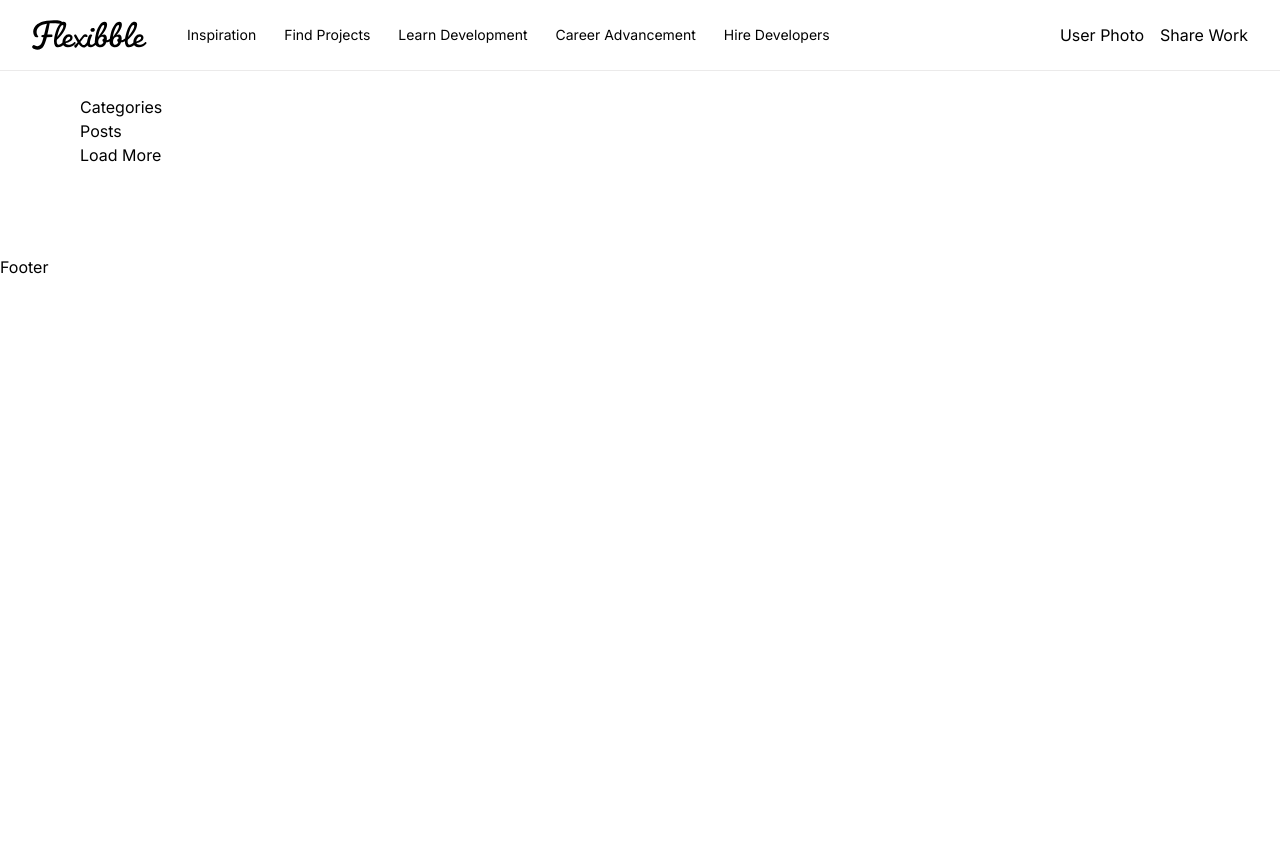
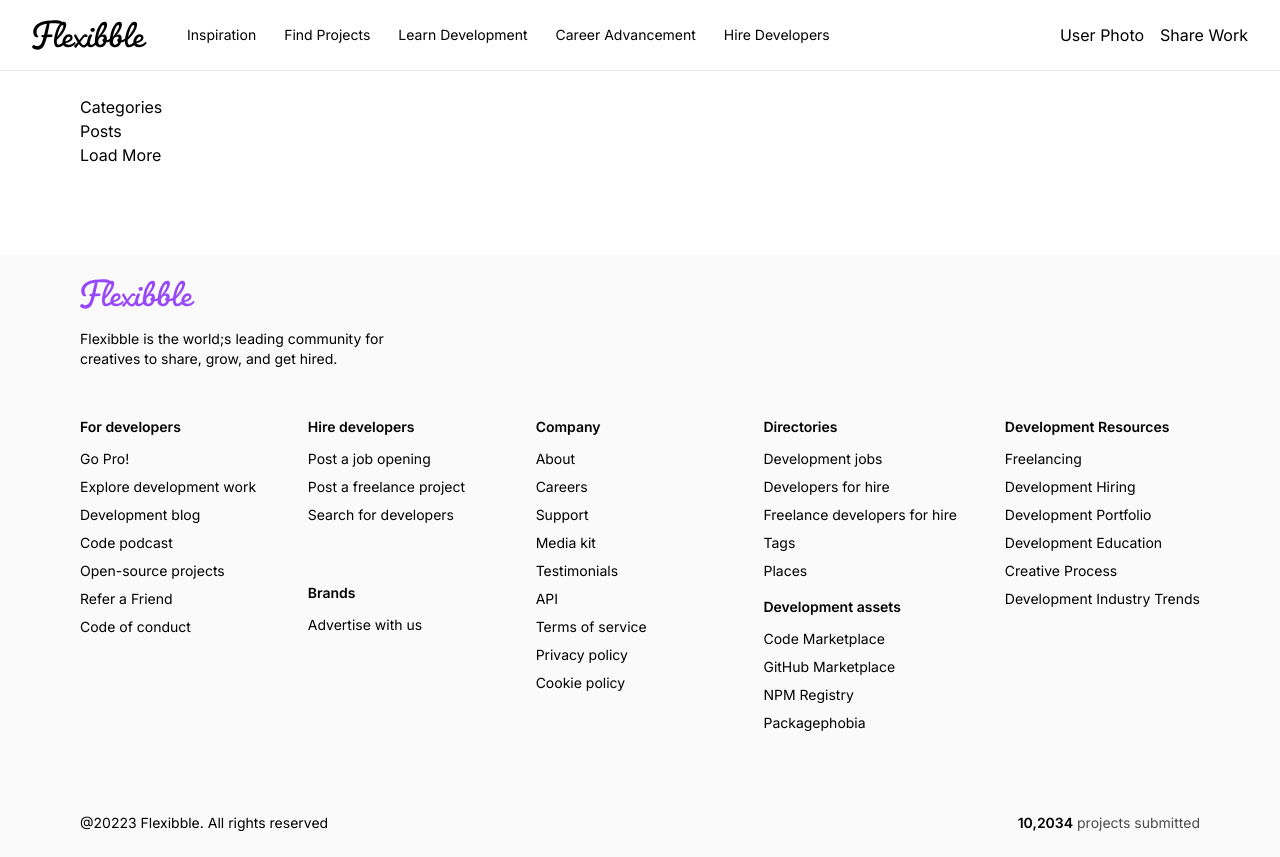
Before and after one commit to Ivan011001/flexibble, a Next.js app: page / in a window 1280 px wide. Before the commit the page ends 800 px from the top, so only its background shows below. Built offline with nearby package versions, Linux system fonts and the light colour scheme.

Commit message:
created footer

```diff
--- a/components/footer.tsx
+++ b/components/footer.tsx
@@ -1,5 +1,93 @@
+import Image from "next/image";
+import Link from "next/link";
+
+import { footerLinks } from "@/constants";
+
+interface IFooterColumnProps {
+  title: string;
+  links: string[];
+}
+
+const FooterColumn = ({ title, links }: IFooterColumnProps) => {
+  return (
+    <div className="footer_column">
+      <h4 className="font-semibold">{title}</h4>
+      <ul className="flex flex-col gap-2 font-normal">
+        {links.map((link) => (
+          <Link key={link} href="/">
+            {link}
+          </Link>
+        ))}
+      </ul>
+    </div>
+  );
+};
+
 const Footer = () => {
-  return <div>Footer</div>;
+  return (
+    <footer className="flexStart footer">
+      <div className="flex flex-col gap-12 w-full">
+        <div className="flex items-start flex-col">
+          <Image
+            src="/logo-purple.svg"
+            width={115}
+            height={38}
+            alt="Flexibble"
+          />
+          <p className="text-start text-sm font-normal mt-5 max-w-xs">
+            Flexibble is the world;s leading community for creatives to share,
+            grow, and get hired.
+          </p>
+        </div>
+        <div className="flex flex-wrap gap-12">
+          <FooterColumn
+            title={footerLinks[0].title}
+            links={footerLinks[0].links}
+          />
+
+          <div className="flex-1 flex flex-col gap-4">
+            <FooterColumn
+              title={footerLinks[1].title}
+              links={footerLinks[1].links}
+            />{" "}
+            <FooterColumn
+              title={footerLinks[2].title}
+              links={footerLinks[2].links}
+            />
+          </div>
+
+          <FooterColumn
+            title={footerLinks[3].title}
+            links={footerLinks[3].links}
+          />
+
+          <div className="flex-1 flex flex-col gap-4">
+            <FooterColumn
+              title={footerLinks[4].title}
+              links={footerLinks[4].links}
+            />{" "}
+            <FooterColumn
+              title={footerLinks[5].title}
+              links={footerLinks[5].links}
+            />
+          </div>
+
+          <FooterColumn
+            title={footerLinks[6].title}
+            links={footerLinks[6].links}
+          />
+        </div>
+      </div>
+
+      <div className="flexBetween footer_copyright">
+        <p>@20223 Flexibble. All rights reserved</p>
+        <p className="text-gray">
+          <span className="text-black font-semibold">10,2034</span> projects
+          submitted
+        </p>
+      </div>
+    </footer>
+  );
 };
 
 export default Footer;
```
